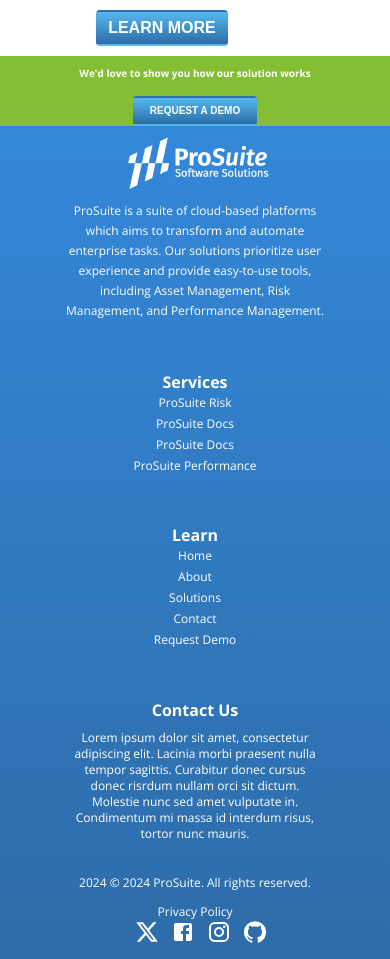
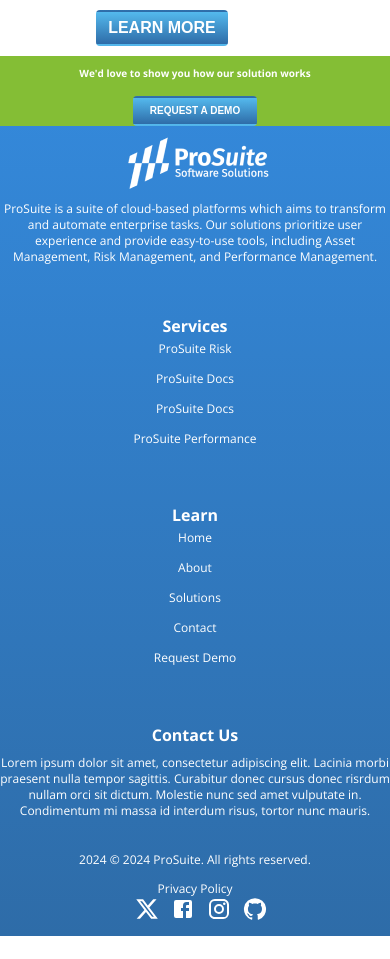
Before and after one commit to moraswi/pro-suite, a React (Create React App) app: page / in a window 390 px wide. Shown: the part 2620-3579 px from the top of the page. After the commit the page ends 3556 px from the top, so only its background shows below. Built offline with nearby package versions, Linux system fonts and the light colour scheme.

Commit message:
removed unused code

```diff
--- a/src/App.js
+++ b/src/App.js
@@ -28,12 +28,10 @@ function App() {
 
         </div>
       </div>
-  {/* <div className='footerNav'> */}
 
       <section id="contact-us">
           <Footer/>
       </section>
-      {/* </div> */}
     </div>
   );
 }
--- a/src/components/Footer.js
+++ b/src/components/Footer.js
@@ -34,8 +34,7 @@ export default function Footer(){
             Risk Management, and Performance Management.
           </p>
         </div>
-        {/* <div className="separate">
-        </div> */}
+
         <div className="footerColumn2">
           <h2 className='subTitles'>Services</h2>
 
@@ -54,14 +53,11 @@ export default function Footer(){
           <a className="label" href="/#contact-us"> <label>Request Demo</label></a>
           </div>
 
-
         <div className="footerColumn4">
           <h2 className='subTitles'>Contact Us</h2>
          <p className='footerItem'>Lorem ipsum dolor sit amet, consectetur adipiscing elit. Lacinia morbi praesent nulla tempor sagittis. Curabitur donec cursus donec risrdum nullam orci sit dictum. Molestie nunc sed amet vulputate in. Condimentum mi massa id interdum risus, tortor nunc mauris.</p>
         </div>
 
-        {/* <div className="separate">
-        </div> */}
       </div>
       </div>
       <div className='bottomFooterRow'>
--- a/src/components/NavBar.js
+++ b/src/components/NavBar.js
@@ -2,7 +2,7 @@ import { useRef } from "react";
 import '../styles/NavBar.css'
 import logo from "../assets/logo.png"
 
-function Navbar() {
+export default function Navbar() {
 	const navRef = useRef();
 
 	return (
@@ -24,5 +24,3 @@ function Navbar() {
 		</header>
 	);
 }
-
-export default Navbar;
--- a/src/styles/Footer.css
+++ b/src/styles/Footer.css
@@ -17,8 +17,6 @@
     height: 129px;
     background-color: #84BE35;
     display: flex;
-    /* flex-direction: row; */
-    /* align-items: center;  */
    }
 
   .subRequestDemoContainer{
@@ -53,7 +51,7 @@
     grid-template-columns: repeat(auto-fit, minmax(200px,1fr));
     grid-gap: 40px;
 
-    place-items: center;
+    /* place-items: center; */
   }
 
   .whiteLogo{
@@ -69,14 +67,9 @@
   }
 
   .label{
-    margin-top: 4px;
     text-decoration: none;
     color: white;
-    cursor: pointer;
-  }
-
-  label{
-    margin-top: 14px;
+    line-height: 40px;
     cursor: pointer;
   }
 
@@ -146,6 +139,11 @@
 
 @media only screen and (max-width: 768px) {
 
+  .footerColumn1, .footerColumn4{
+    width: 100%;
+    line-height: 16px;
+  }
+
 .bottomFooterRow{
   width: 100%;
   flex-direction: column;
@@ -156,7 +154,10 @@
   margin-top: 20px;
   flex-direction: column;
   text-align: center;
+}
 
+.label{
+  line-height: 30px;
 }
 
 .footerColumn1, .footerColumn2, .footerColumn3,.footerColumn4 {
@@ -166,7 +167,6 @@
 
 .footer-copyright{
   margin-right: 0px;
-
 }
 
 .footerTitle{
--- a/src/styles/NavBar.css
+++ b/src/styles/NavBar.css
@@ -1,11 +1,3 @@
-
-
-:root {
-	--mainColor: #29335c;
-	--mainColorLight: #5767aa;
-	--secondaryColor: #db2b39;
-	--textColor: #eee;
-}
 
 header {
 
```
